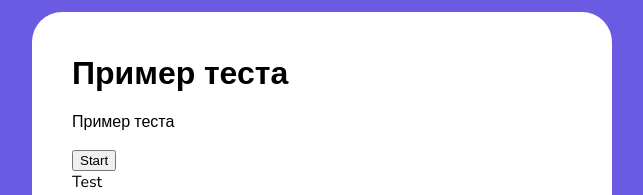
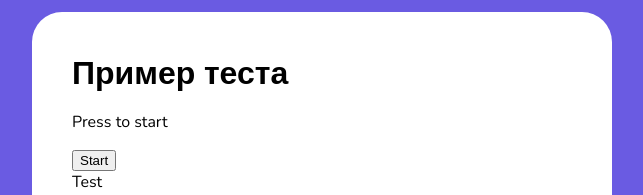
Before and after one commit to Elena-1405/Quiz-Test, a React (Create React App) app: page / in a window 1280 px wide. Shown: the top 195 px of the page, without its empty margins (318-961 px from the left). Built offline with nearby package versions, Linux system fonts and the light colour scheme.

Commit message:
minor amendments

```diff
--- a/eslint.config.mjs
+++ b/eslint.config.mjs
@@ -25,6 +25,7 @@ export default [
       'jsx-a11y/no-static-element-interactions': 0,
       'react/jsx-no-constructed-context-values': 0,
       'default-param-last': 0,
+      "react/jsx-max-props-per-line": [1, { "maximum": 2, "when": "multiline" }],
     },
   },
   pluginJs.configs.recommended,
--- a/src/components/start/start.tsx
+++ b/src/components/start/start.tsx
@@ -1,12 +1,11 @@
 import React from 'react';
-import { test } from '../../mock/test'
 
 
 export const Start: React.FC = () => {
     return (
     <div className='start'>
         <div>
-            <p>{test.title}</p>
+            <p>Press to start</p>
             <button className='start-button' type='button'>Start</button>
         </div>
     </div>
--- a/src/index.scss
+++ b/src/index.scss
@@ -50,7 +50,7 @@ body {
     background-color: rgb(232, 232, 232);
     margin-bottom: 25px;
 
-    &__inner {
+    &-inner {
       height: 100%;
       border-radius: 30px;
       width: 80%;
```
